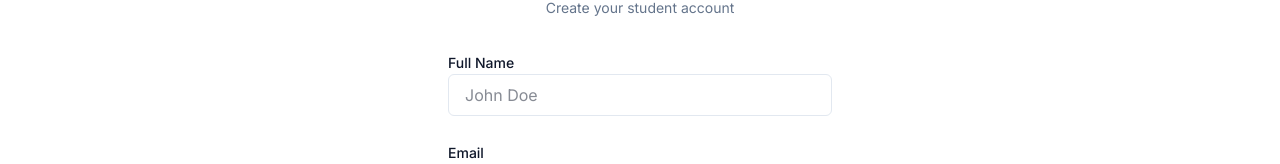
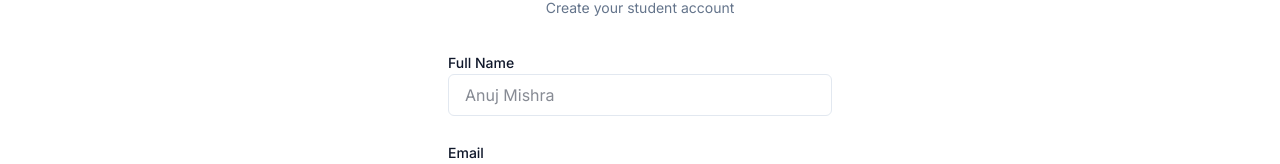
Before and after one commit to anujmishrr/student-conscious-club, a Next.js app: page /register in a window 1280 px wide. Shown: the part 207-371 px from the top of the page. Built offline with nearby package versions, Linux system fonts and the light colour scheme.

Commit message:
Update page.tsx

```diff
--- a/src/app/register/page.tsx
+++ b/src/app/register/page.tsx
@@ -53,7 +53,7 @@ export default async function RegisterPage(props: Props) {
             <input
               className="w-full rounded-md px-4 py-2 bg-inherit border mb-2 focus:outline-none focus:ring-2 focus:ring-primary"
               name="full_name"
-              placeholder="John Doe"
+              placeholder="Anuj Mishra"
               required
             />
           </div>
```
